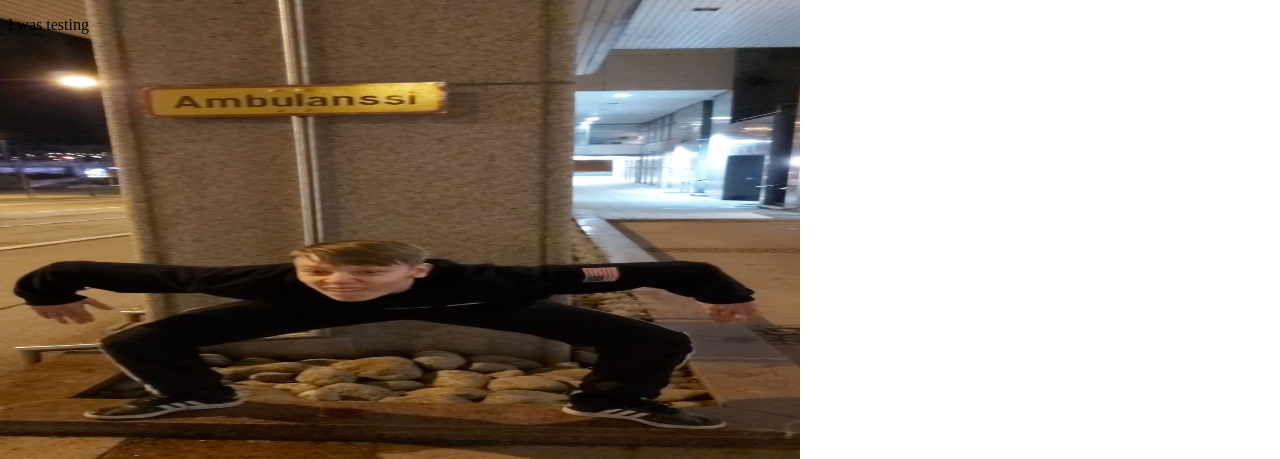
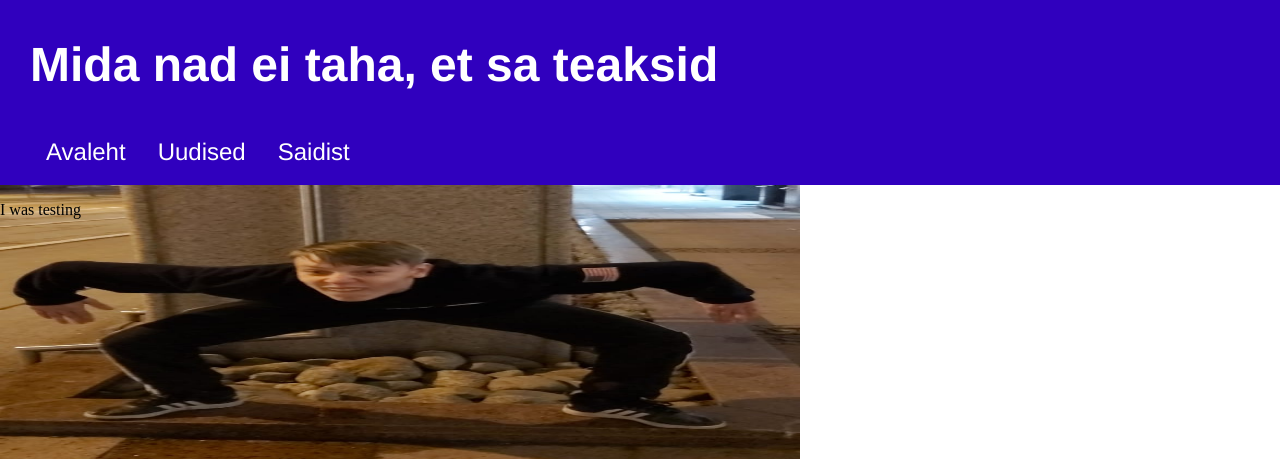
Before and after one commit to emeraldtip/FakeConsipracySite, a Flask app: page / in a window 1280 px wide. Shown: the top 459 px of the page. Run offline with Flask 2, Linux system fonts and the light colour scheme.

Commit message:
Did some styling

```diff
--- a/application.py
+++ b/application.py
@@ -1,12 +1,18 @@
 from flask import *
-
-messages = {}
 
 app = Flask(__name__)
 
+#ok markdown we use markdown to do bold italic and bolditalic
+#and then png file is the cover image
+#jpg file is the author image
+#This is very nicely and well structured and totally not flawed and can totally be expanded as I very much care about what happens to this site after the short project is done
+
 @app.route("/")
-def message():
+def home():
     return render_template("default.html")
+@app.route("/uudised")
+def news():
+    return render_template("uudised.html")
 
 if __name__ == "__main__":
     app.run()
--- /dev/null
+++ b/static/css/styles.css
@@ -0,0 +1,64 @@
+.header{
+  margin: 0;
+  background-color: #004db1;
+  transition: background-color 20s;
+  text-align: left;
+  font-family: Helvetica, Verdana, sans-serif;
+  color: white;
+  font-size: 24px;
+  padding-top: 5px;
+  padding-bottom: 5px;
+  padding-left: 30px;
+}
+
+body { margin:0px; }
+
+ul {
+  list-style-type: none;
+  margin: 0;
+  padding: 0;
+  overflow: hidden;
+}
+
+li {
+  float: left;
+}
+
+li a, .dropbtn {
+  display: inline-block;
+  color: white;
+  text-align: center;
+  padding: 14px 16px;
+  text-decoration: none;
+}
+
+li a:hover, .dropdown:hover .dropbtn {
+  background-color: red;
+}
+
+li.dropdown {
+  display: inline-block;
+}
+
+.dropdown-content {
+  display: none;
+  position: absolute;
+  background-color: #f9f9f9;
+  min-width: 160px;
+  box-shadow: 0px 8px 16px 0px rgba(0,0,0,0.2);
+  z-index: 1;
+}
+
+.dropdown-content a {
+  color: black;
+  padding: 12px 16px;
+  text-decoration: none;
+  display: block;
+  text-align: left;
+}
+
+.dropdown-content a:hover {background-color: #f1f1f1;}
+
+.dropdown:hover .dropdown-content {
+  display: block;
+}
--- /dev/null
+++ b/static/js/javascript.js
@@ -0,0 +1,17 @@
+var bruh = 0;
+function changColor() {
+    if (bruh == 0) {
+      bruh = 1;
+      return('#3000BE')
+    }
+    else if (bruh == 1) {
+    	bruh = 0;
+      return('#000050')
+    }
+}
+
+function setColor(){
+    document.getElementById("header").style.backgroundColor = changColor();
+    setTimeout(setColor, 20000);
+}
+setColor();
--- a/templates/default.html
+++ b/templates/default.html
@@ -1,5 +1,8 @@
 <!doctype html>
-<title>Song</title>
+<title>Mida nad ei taha, et sa teaksid</title>
+{% extends "layout.html" %}
+
+{% block content %}
 <style>
         body{
  background-image: url('background.jpg');
@@ -16,3 +19,4 @@
         </div>
     </section>
 </body>
+{% endblock %}
--- /dev/null
+++ b/templates/layout.html
@@ -0,0 +1,25 @@
+<link rel="stylesheet" href="/static/css/styles.css">
+<head>
+
+</head>
+<div id="header" class="header">
+  <script src="/static/js/javascript.js"></script>
+  <h1>Mida nad ei taha, et sa teaksid</h1>
+  <ul>
+    <li><a href="/">Avaleht</a></li>
+    <li class="dropdown">
+      <a href="javascript:void(0)" class="dropbtn">Uudised</a>
+      <div class="dropdown-content">
+        <a href="#">News1</a>
+        <a href="#">News2</a>
+        <a href="#">News3</a>
+      </div>
+      <li><a href="/about">Saidist</a></li>
+    </li>
+  </ul>
+</div>
+
+
+
+{% block content %}
+{% endblock %}
```
Also changed, not shown: templates/uudised.html (added, +13 -0 lines), news/artikkel1.jpg (added), news/artikkel1.png (added), news/artikkel1.txt (added).
